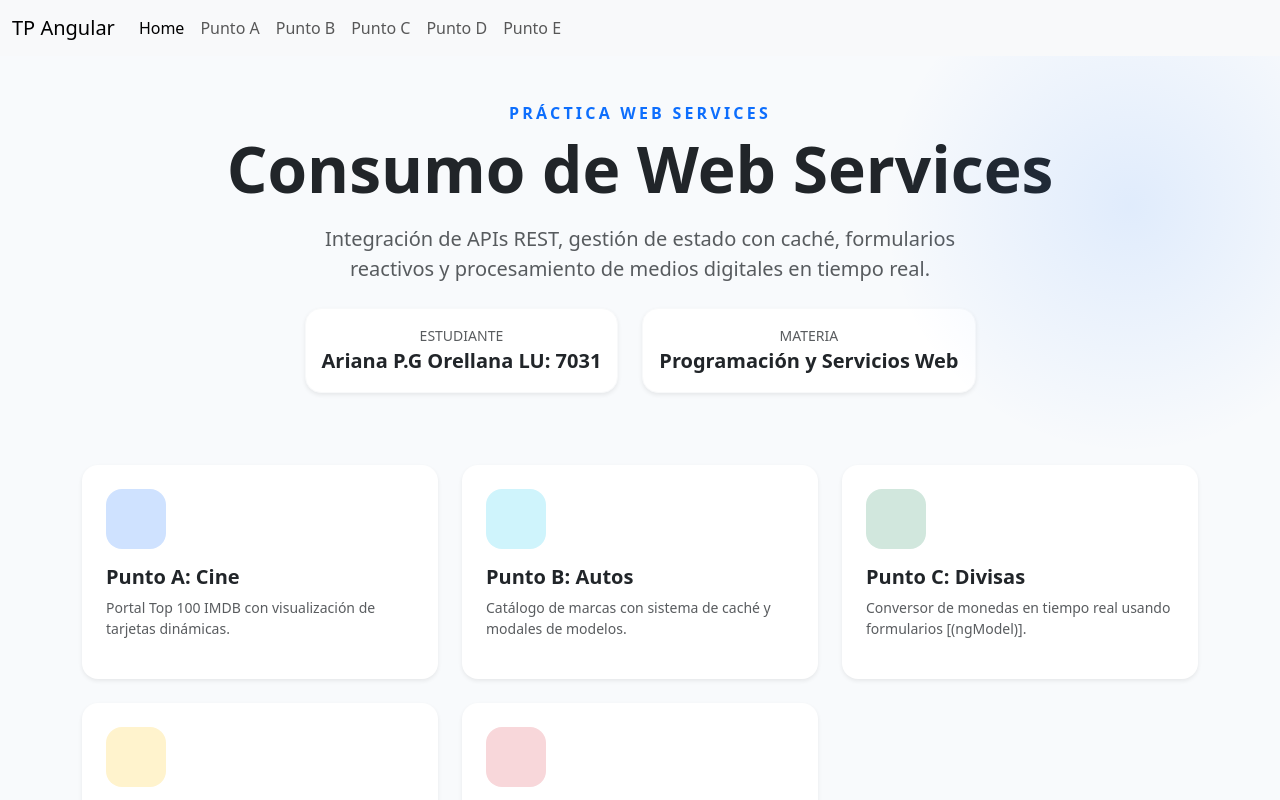
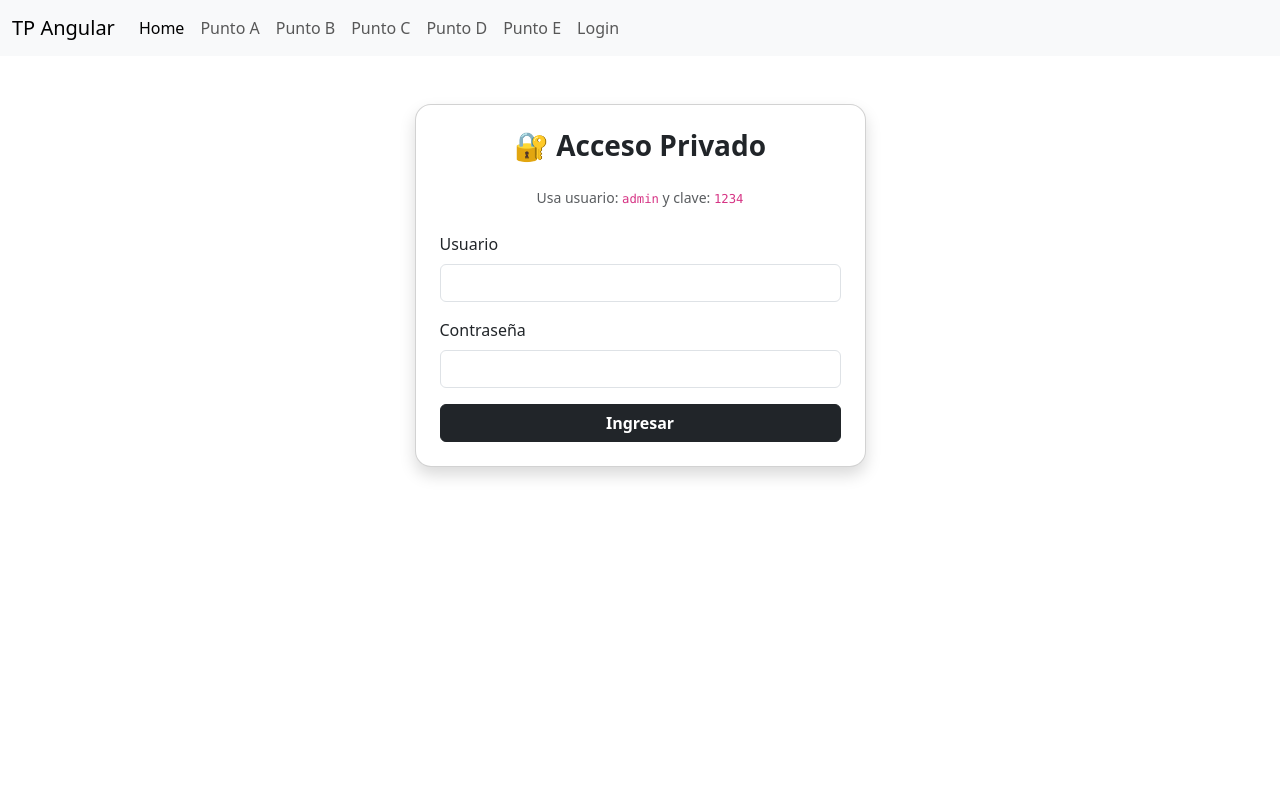
Before and after one commit to orellanaariana/tp-webservice-7031, an Angular app in the folder tp-webservice-7031/: page /login in a window 1280 px wide. Before the commit this address led to /home. Shown: the top 800 px of the page. Built offline with nearby package versions, Linux system fonts and the light colour scheme.

Commit message:
ArianaOrellana

```diff
--- /dev/null
+++ b/tp-webservice-7031/src/app/components/admin/admin.html
@@ -0,0 +1,87 @@
+<div class="container mt-5">
+
+  @if (!estaLogueado) {
+    <div class="row justify-content-center">
+      <div class="col-md-5">
+        <div class="card shadow rounded-4 p-4">
+          <h3 class="text-center fw-bold mb-4">🔐 Acceso Privado</h3>
+          <p class="text-muted text-center small mb-4">Usa usuario: <code>admin</code> y clave: <code>1234</code></p>
+
+          @if (errorLogin) {
+            <div class="alert alert-danger text-center p-2">Credenciales incorrectas</div>
+          }
+
+          <div class="mb-3">
+            <label class="form-label">Usuario</label>
+            <input type="text" class="form-control" [(ngModel)]="usuario">
+          </div>
+          <div class="mb-3">
+            <label class="form-label">Contraseña</label>
+            <input type="password" class="form-control" [(ngModel)]="contrasenia">
+          </div>
+          <button class="btn btn-dark w-100 fw-bold" (click)="procesarLogin()">Ingresar</button>
+        </div>
+      </div>
+    </div>
+  }
+
+  @else {
+    <div class="d-flex justify-content-between align-items-center mb-4 border-bottom pb-3">
+      <h2>🛠️ Panel de Administración (CRUD)</h2>
+      <button class="btn btn-outline-danger fw-bold btn-sm" (click)="procesarLogout()">Cerrar Sesión</button>
+    </div>
+
+    <div class="row g-4">
+      <div class="col-md-4">
+        <div class="card p-3 shadow-sm rounded-4 bg-light border-0">
+          <h5 class="fw-bold mb-3">{{ notaEnEdicion ? '✏️ Editar Nota' : '➕ Nueva Nota' }}</h5>
+
+          <div class="mb-3">
+            <label class="form-label small fw-bold text-secondary">Título</label>
+            <input type="text" class="form-control" [(ngModel)]="nuevaNota.title" placeholder="Ej. Recordar revisar API">
+          </div>
+          <div class="mb-3">
+            <label class="form-label small fw-bold text-secondary">Contenido</label>
+            <textarea class="form-control" rows="3" [(ngModel)]="nuevaNota.body" placeholder="Escribe aquí..."></textarea>
+          </div>
+
+          <div class="d-flex gap-2">
+            <button class="btn btn-success w-100 fw-bold" (click)="guardarNota()">
+              {{ notaEnEdicion ? 'Actualizar' : 'Crear Nota' }}
+            </button>
+            @if (notaEnEdicion) {
+              <button class="btn btn-secondary" (click)="cancelarEdicion()">X</button>
+            }
+          </div>
+        </div>
+      </div>
+
+      <div class="col-md-8">
+        <h5 class="fw-bold mb-3">📋 Registros en el Servidor REST</h5>
+
+        <div class="row g-3">
+          @for (nota of listaNotas; track nota.id) {
+            <div class="col-12">
+              <div class="card p-3 shadow-sm border border-light rounded-3 d-flex flex-row justify-content-between align-items-center">
+                <div style="max-width: 75%;">
+                  <h6 class="fw-bold text-dark mb-1 text-capitalize">{{ nota.title }}</h6>
+                  <p class="small text-muted mb-0 text-truncate">{{ nota.body }}</p>
+                </div>
+                <div class="d-flex gap-2">
+                  <button class="btn btn-sm btn-outline-primary" (click)="seleccionarParaEditar(nota)">
+                    <i class="fa-solid fa-pen"></i>
+                  </button>
+                  <button class="btn btn-sm btn-outline-danger" (click)="eliminarNota(nota.id)">
+                    <i class="fa-solid fa-trash"></i>
+                  </button>
+                </div>
+              </div>
+            </div>
+          }
+        </div>
+
+      </div>
+    </div>
+  }
+
+</div>
--- /dev/null
+++ b/tp-webservice-7031/src/app/components/admin/admin.ts
@@ -0,0 +1,97 @@
+import { Component, OnInit } from '@angular/core';
+import { FormsModule } from '@angular/forms'; // <-- ¡ESTO SOLUCIONA EL ERROR DE ngModel!
+import { Router } from '@angular/router';
+import { AuthService } from '../../services/auth.service';
+import { CrudService, Nota } from '../../services/crud.service';
+
+@Component({
+  selector: 'app-admin',
+  standalone: true,
+  imports: [FormsModule], // <-- ¡NO OLVIDES ESTA LÍNEA!
+  templateUrl: './admin.html', // Verifica que este nombre coincida con tu HTML
+  styleUrls: ['./admin.css']
+})
+export class AdminComponent implements OnInit {
+  // (Nota: Si tu error decía "type 'Admin'", Angular asume que tu clase se llama AdminComponent.
+  // Mantén AdminComponent aquí para que funcione correctamente).
+
+  // --- 1. VARIABLES ---
+  usuario: string = '';
+  contrasenia: string = '';
+  errorLogin: boolean = false;
+  estaLogueado: boolean = false;
+
+  listaNotas: Nota[] = [];
+  nuevaNota: Nota = { title: '', body: '', userId: 1 };
+  notaEnEdicion: Nota | null = null;
+
+  constructor(
+    private authService: AuthService,
+    private crudService: CrudService,
+    private router: Router
+  ) {}
+
+  ngOnInit(): void {
+    this.estaLogueado = this.authService.isLoggedIn();
+    if (this.estaLogueado) {
+      this.cargarNotas();
+    }
+  }
+
+  // --- 2. LÓGICA DE LOGIN ---
+  procesarLogin(): void {
+    if (this.authService.login(this.usuario, this.contrasenia)) {
+      this.estaLogueado = true;
+      this.errorLogin = false;
+      this.router.navigate(['/app-admin']); // Redirige al admin después de un login exitoso
+      this.cargarNotas();
+    } else {
+      this.errorLogin = true;
+    }
+  }
+
+  procesarLogout(): void {
+    this.authService.logout();
+    this.estaLogueado = false;
+    this.router.navigate(['/']);
+  }
+
+  // --- 3. LÓGICA DE CRUD ---
+  cargarNotas(): void {
+    this.crudService.obtenerNotas().subscribe(data => this.listaNotas = data);
+  }
+
+  guardarNota(): void {
+    if (!this.nuevaNota.title || !this.nuevaNota.body) return;
+
+    if (this.notaEnEdicion && this.notaEnEdicion.id) {
+      this.crudService.actualizarNota(this.notaEnEdicion.id, this.nuevaNota).subscribe(notaActualizada => {
+        const index = this.listaNotas.findIndex(n => n.id === this.notaEnEdicion?.id);
+        this.listaNotas[index] = notaActualizada;
+        this.cancelarEdicion();
+      });
+    } else {
+      this.crudService.crearNota(this.nuevaNota).subscribe(notaCreada => {
+        this.listaNotas.unshift(notaCreada);
+        this.nuevaNota = { title: '', body: '', userId: 1 };
+      });
+    }
+  }
+
+  seleccionarParaEditar(nota: Nota): void {
+    this.notaEnEdicion = nota;
+    this.nuevaNota = { ...nota };
+  }
+
+  cancelarEdicion(): void {
+    this.notaEnEdicion = null;
+    this.nuevaNota = { title: '', body: '', userId: 1 };
+  }
+
+  eliminarNota(id: number | undefined): void {
+    if (!id) return;
+    this.crudService.borrarNota(id).subscribe(() => {
+      this.listaNotas = this.listaNotas.filter(n => n.id !== id);
+    });
+  }
+}
--- /dev/null
+++ b/tp-webservice-7031/src/app/components/auth/auth.guard.ts
@@ -0,0 +1,15 @@
+import { inject } from '@angular/core';
+import { CanActivateFn, Router } from '@angular/router';
+import { AuthService } from '../../services/auth.service';
+
+export const authGuard: CanActivateFn = (route, state) => {
+  const authService = inject(AuthService);
+  const router = inject(Router);
+
+  if (authService.isLoggedIn()) {
+    return true; // ¡Adelante, puedes pasar!
+  } else {
+    router.navigate(['/login']); // Bloqueado. Ve al login primero.
+    return false;
+  }
+};
--- a/tp-webservice-7031/src/app/components/layout/header/header.component.html
+++ b/tp-webservice-7031/src/app/components/layout/header/header.component.html
@@ -26,6 +26,9 @@
                 <li class="nav-item">
                     <a class="nav-link" [routerLink]="['app-clima']">Punto E</a>
                 </li>
+                <li class="nav-item">
+                    <a class="nav-link" [routerLink]="['app-admin']">Login</a>
+                </li>
             </ul>
         </div>
     </div>
--- /dev/null
+++ b/tp-webservice-7031/src/app/services/auth.service.ts
@@ -0,0 +1,25 @@
+import { Injectable } from '@angular/core';
+
+@Injectable({
+  providedIn: 'root'
+})
+export class AuthService {
+
+  // Simulamos el login. Si ingresa "admin" y "1234", lo dejamos pasar
+  login(usuario: string, contrasenia: string): boolean {
+    if (usuario === 'admin' && contrasenia === '1234') {
+      localStorage.setItem('token_falso', 'xyz123JWT');
+      return true;
+    }
+    return false;
+  }
+
+  logout(): void {
+    localStorage.removeItem('token_falso');
+  }
+
+  // Este método le dice a Angular si el usuario está dentro o no
+  isLoggedIn(): boolean {
+    return localStorage.getItem('token_falso') !== null;
+  }
+}
--- /dev/null
+++ b/tp-webservice-7031/src/app/services/crud.service.ts
@@ -0,0 +1,41 @@
+import { Injectable } from '@angular/core';
+import { HttpClient } from '@angular/common/http';
+import { Observable } from 'rxjs';
+
+export interface Nota {
+  id?: number;
+  title: string;
+  body: string;
+  userId: number;
+}
+
+@Injectable({
+  providedIn: 'root'
+})
+export class CrudService {
+
+  private apiUrl = 'https://jsonplaceholder.typicode.com/posts';
+
+  constructor(private http: HttpClient) { }
+
+  // 1. READ (GET) - Obtener los datos
+  obtenerNotas(): Observable<Nota[]> {
+    // Limitamos a 5 notas para que no sature la pantalla
+    return this.http.get<Nota[]>(`${this.apiUrl}?_limit=5`);
+  }
+
+  // 2. CREATE (POST) - Enviar un nuevo registro
+  crearNota(nota: Nota): Observable<Nota> {
+    return this.http.post<Nota>(this.apiUrl, nota);
+  }
+
+  // 3. UPDATE (PUT) - Modificar un registro existente
+  actualizarNota(id: number, nota: Nota): Observable<Nota> {
+    return this.http.put<Nota>(`${this.apiUrl}/${id}`, nota);
+  }
+
+  // 4. DELETE (DELETE) - Borrar un registro
+  borrarNota(id: number): Observable<any> {
+    return this.http.delete<any>(`${this.apiUrl}/${id}`);
+  }
+}
```
Also changed, not shown: tp-webservice-7031/src/app/app.routes.ts (+7 -2 lines), tp-webservice-7031/src/app/components/admin/admin.css (added), 1 other file (tests, documents, lock files or other folders).
